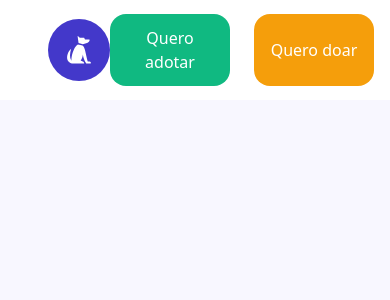
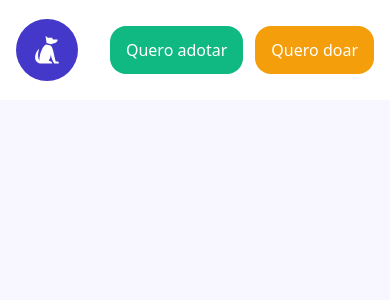
Before and after one commit to ruslanpascoal2/adote, a React (Create React App) app in the folder adote/: page / in a window 390 px wide. Shown: the top 300 px of the page. Built offline with nearby package versions, Linux system fonts and the light colour scheme; what webfontloader would draw is missing.

Commit message:
navbar fix responsive

```diff
--- a/adote/src/layout/components/navbar/Navbar.js
+++ b/adote/src/layout/components/navbar/Navbar.js
@@ -4,11 +4,11 @@ import { GiSittingDog } from "react-icons/gi";
 
 export const Navbar = () => {
     return (
-        <div className="navbar">
+        <div className="navbar px-4 md:px-10">
             <div className="cursor-pointer rounded-full bg-indigo-700 p-4 flex items-center justify-center">
                 <GiSittingDog className="text-white text-3xl"/>
             </div>
-            <div className="space-x-6 flex">
+            <div className="space-x-3 md:space-x-6 flex">
                <NavbarAction primary>Quero adotar</NavbarAction>
                <NavbarAction>Quero doar</NavbarAction>
             </div>
--- a/adote/src/layout/components/navbar/Navbar.scss
+++ b/adote/src/layout/components/navbar/Navbar.scss
@@ -7,7 +7,6 @@
     display: flex;
     align-items: center;
     justify-content: space-between;
-    padding: 1rem 3rem;
 
     .icon{
         font-size: 2.5rem;
--- a/adote/src/layout/components/navbar/NavbarAction.js
+++ b/adote/src/layout/components/navbar/NavbarAction.js
@@ -7,7 +7,6 @@ export const NavbarAction = styled.button`
   color: #fff;
   text-align: center;
   padding: .75rem 1rem;
-  min-width: 120px;
   border-radius: 1rem;
   cursor: pointer;
   transition: all .3s;
```
